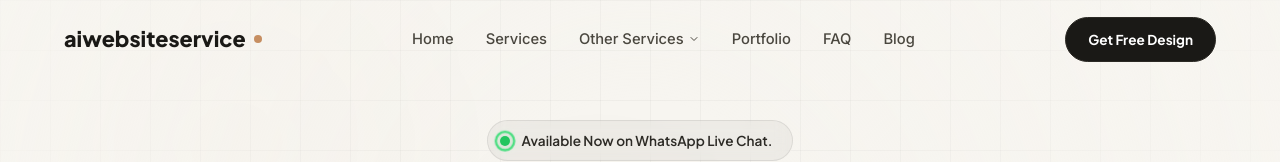
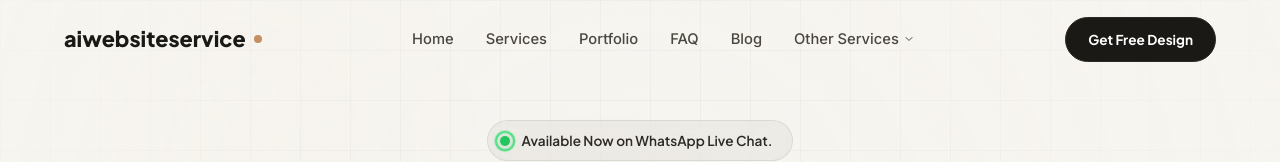
Before and after one commit to Aftab285/aiwebsiteservice, a Next.js app: page / in a window 1280 px wide. Shown: the top 162 px of the page. Built offline with nearby package versions, Linux system fonts and the light colour scheme.

Commit message:
Move Other Services to the end of the menus

```diff
--- a/src/app/components/Footer/Footer.js
+++ b/src/app/components/Footer/Footer.js
@@ -28,12 +28,12 @@ export default function Footer() {
   const bottomLinks = [
     { label: 'Home', href: '/#hero' },
     { label: 'Services', href: '/#services' },
-    { label: 'Other Services', href: '#' },
-    { label: 'WordPress Services', href: '/services/wordpress' },
     { label: 'Portfolio', href: '/portfolio' },
     { label: 'Process', href: '/#process' },
     { label: 'FAQ', href: '/#faq' },
     { label: 'Blog', href: '/blog' },
+    { label: 'Other Services', href: '#' },
+    { label: 'WordPress Services', href: '/services/wordpress' },
   ];
 
   return (
--- a/src/app/components/Header/Header.js
+++ b/src/app/components/Header/Header.js
@@ -35,6 +35,9 @@ export default function Header() {
   const navLinks = [
     { label: 'Home', href: '/#hero' },
     { label: 'Services', href: '/#services' },
+    { label: 'Portfolio', href: '/portfolio' },
+    { label: 'FAQ', href: '/#faq' },
+    { label: 'Blog', href: '/blog' },
     {
       label: 'Other Services',
       dropdown: true,
@@ -42,9 +45,6 @@ export default function Header() {
         { label: 'WordPress Services', href: '/services/wordpress' }
       ]
     },
-    { label: 'Portfolio', href: '/portfolio' },
-    { label: 'FAQ', href: '/#faq' },
-    { label: 'Blog', href: '/blog' },
   ];
 
   return (
```
